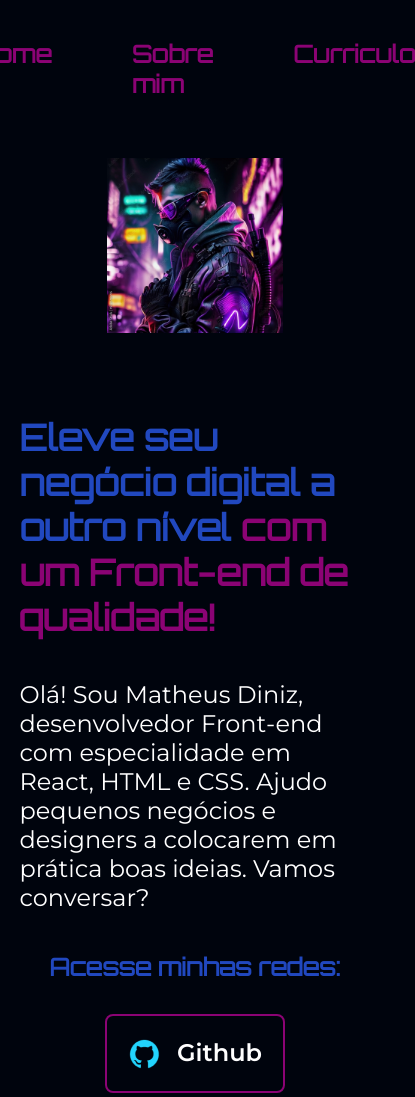
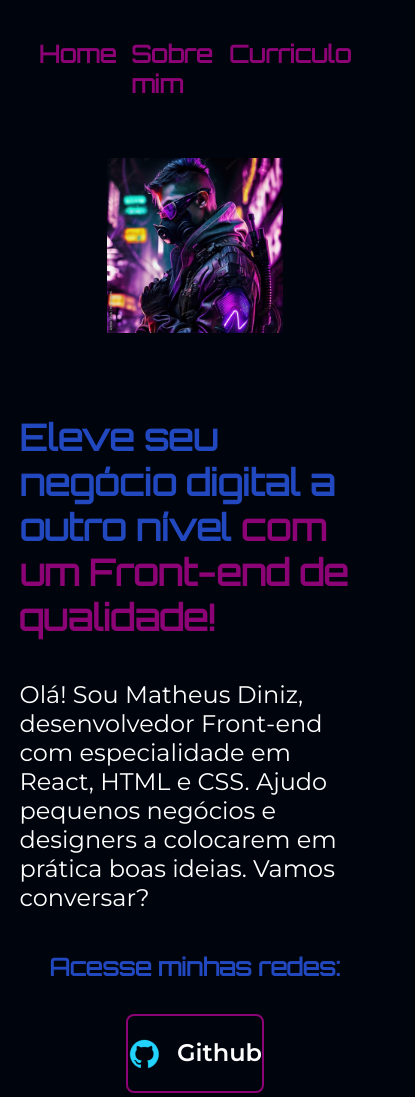
Before and after one commit to MatDiniz15/portfolio, a plain HTML site: page index.html in a window 390 px wide. Shown: the top 1097 px of the page, 415 px wide, since content can reach past the window. Drawn offline with Linux system fonts and the light colour scheme.

Commit message:
Update style.css

```diff
--- a/styles/style.css
+++ b/styles/style.css
@@ -131,7 +131,9 @@ body {
     }
 
     .cabecalho__menu {
-        justify-content: center;
+        justify-content: space-evenly;
+        gap: 15px;
+
     }
 
     .apresentacao {
@@ -142,4 +144,13 @@ body {
     .apresentacao__conteudo {
         width: auto;
     }
+
+    .apresentacao__links {
+        width: auto;
+    }
+
+    .apresentacao__links__navegacao {
+        width: auto;
+
+    }
 }
```
